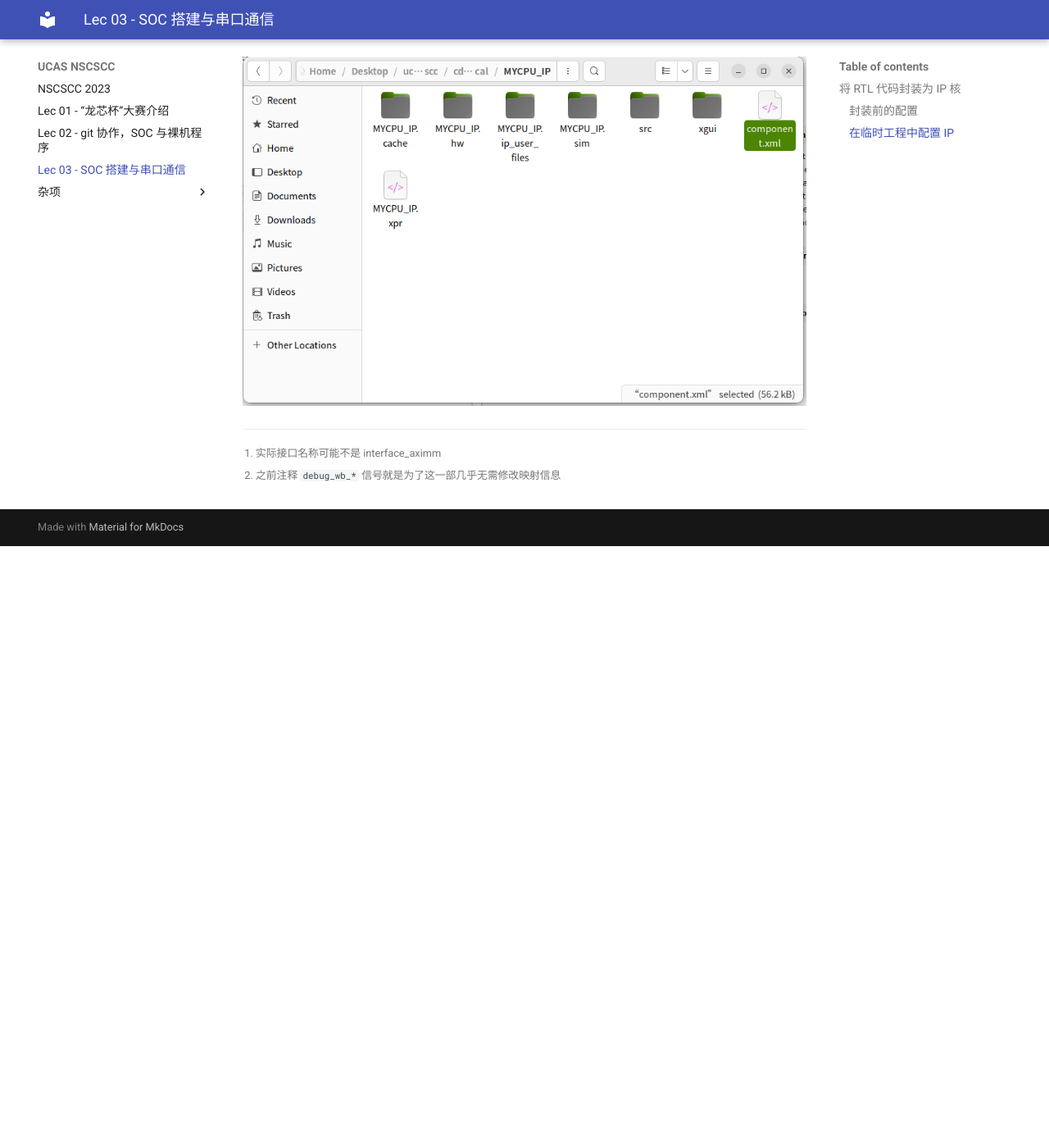
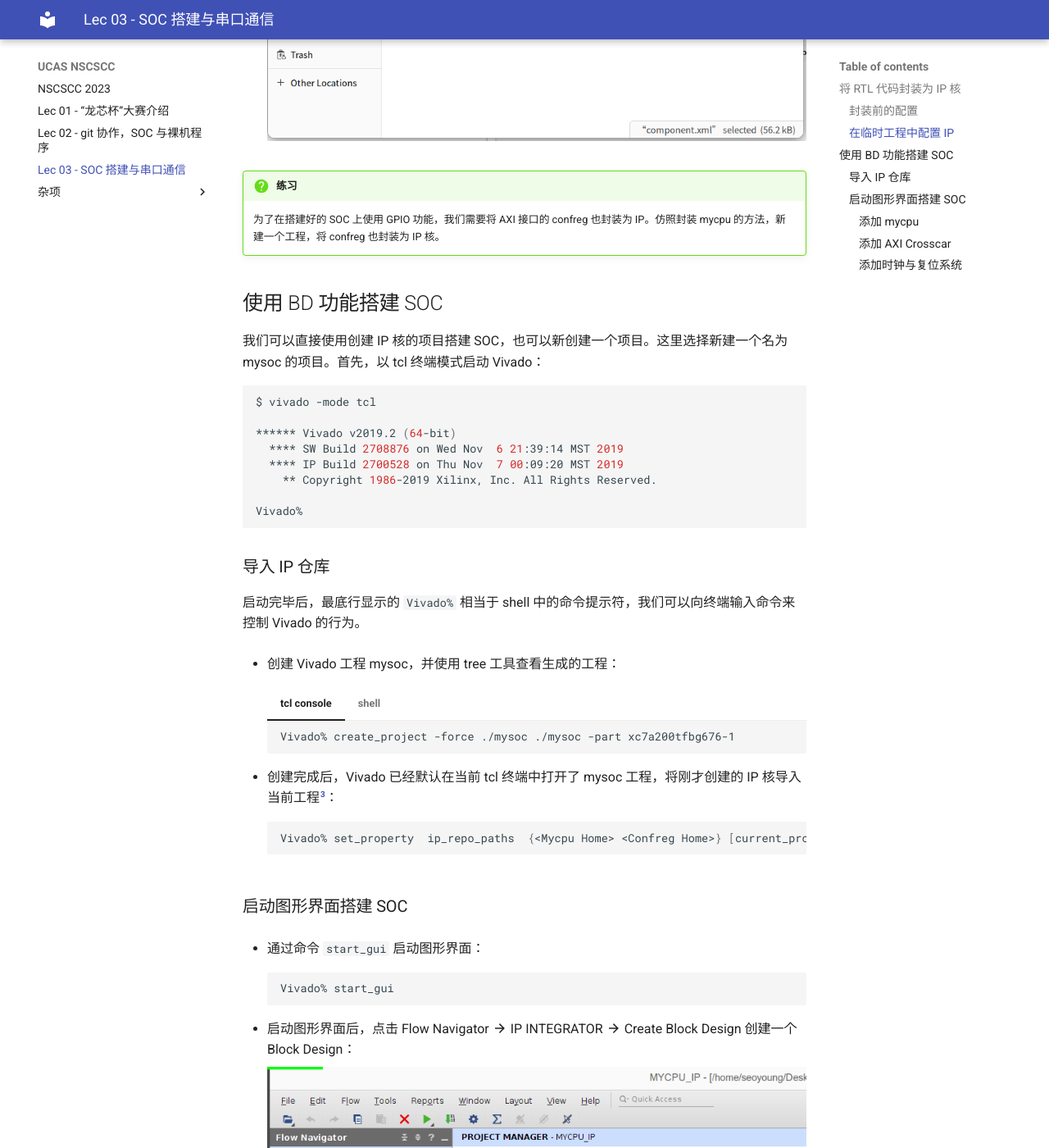
Before and after one commit to ucas-nscscc/docs, an MkDocs documentation site: the page built from docs/lec03/index.md, in a window 1280 px wide and 1400 px high, scrolled down 7572 px. Shown: the whole window at 82% size. Built offline with MkDocs 1.6.1 and Material for MkDocs 9.7.7, drawn with Linux system fonts in a browser that asks for light colours; before the commit the page ends 8238 px from its top, so only the background shows below that; some of the changed text lies outside the part shown.

Commit message:
add SOC frame work in lec 03

````diff
--- a/docs/lec03/index.md
+++ b/docs/lec03/index.md
@@ -20,23 +20,23 @@
 
 - 点击 Tools :material-arrow-right: Create and Package New IP... 选项，开始封装一个 IP 核：
 
-![](../img/lec03/create-and-package.png)
+    ![](../img/lec03/create-and-package.png)
 
 - 而后，将弹出一个设置界面，点击 Next：
 
-![](../img/lec03/cpni-1.png)
+    ![](../img/lec03/cpni-1.png)
 
 - 选择 Package your current project，设置封装目标为当前项目，然后点击 Next：
 
-![](../img/lec03/cpni-2.png)
+    ![](../img/lec03/cpni-2.png)
 
 - 接下来在 IP location 输入框中输入自定义路径，该路径为 IP 文件的输出路径，然后点击 Next：
 
-![](../img/lec03/cpni-3.png)
+    ![](../img/lec03/cpni-3.png)
 
 - 之后将弹出一个窗口询问是否拷贝源码，点击 OK：
 
-![](../img/lec03/cpni-4.png)
+    ![](../img/lec03/cpni-4.png)
 
 !!! warning "注意"
 
@@ -45,7 +45,7 @@
 
 - 最后，点击 Finish，将会弹出一个新的临时工程用于配置 IP：
 
-![](../img/lec03/cpni-6.png)
+    ![](../img/lec03/cpni-6.png)
 
 ### 在临时工程中配置 IP
 
@@ -53,23 +53,141 @@
 
 - 点击 Ports and Interfaces :material-arrow-right: 右键 interface_aximm[^1] :material-arrow-right: Edit Interface配置 mycpu 对外暴露的 AXI 接口：
 
-![](../img/lec03/pi-1.png)
+    ![](../img/lec03/pi-1.png)
 
 - 在弹出的窗口中，可以看到对该接口的配置信息，切换到 Port Mapping 选项卡，在**最下面**的窗口中检查 AXI 接口信号（左侧大写）与 `mycpu_top` 中的信号（右侧小写）是否匹配[^2]：
 
-![](../img/lec03/pi-2.png)
+    ![](../img/lec03/pi-2.png)
 
 - 切换到 Parameters 选项卡，配置接口的参数。点击右侧的 :octicons-diff-added-16: 按钮创建参数，在弹出的窗口中输入参数名为 `FREQ_HZ`，创建完成后，该参数位于 Optional 中，修改 value 一列对应的值为 mycpu 的**实际运行频率**，建议为 50MHz：
 
-![](../img/lec03/pi-3.png)
+    ![](../img/lec03/pi-3.png)
 
 - 点击 OK 关闭 Edit Interface 窗口后，点击 Review and Package :material-arrow-right: Package IP 按钮封装 IP：
 
-![](../img/lec03/pi-4.png)
+    ![](../img/lec03/pi-4.png)
 
-- 由于上一小节在 IP location 中填写的是该目录的位置，因此 IP 的 `.xml` 描述文件位于该项目的根目录下：
+- 由于上一小节在 IP location 中填写的是该项目的位置，因此 IP 的 `.xml` 描述文件位于该项目的根目录下：
 
-![](../img/lec03/pi-5.png)
+    ![](../img/lec03/pi-5.png)
+
+!!! question "练习"
+
+    为了在搭建好的 SOC 上使用 GPIO 功能，我们需要将 AXI 接口的 confreg 也封装为 IP。仿照封装 mycpu 的方法，新建一个工程，将 confreg 也封装为 IP 核。
+
+## 使用 BD 功能搭建 SOC
+
+我们可以直接使用创建 IP 核的项目搭建 SOC，也可以新创建一个项目。这里选择新建一个名为 mysoc 的项目。首先，以 tcl 终端模式启动 Vivado：
+
+```sh
+$ vivado -mode tcl
+
+****** Vivado v2019.2 (64-bit)
+  **** SW Build 2708876 on Wed Nov  6 21:39:14 MST 2019
+  **** IP Build 2700528 on Thu Nov  7 00:09:20 MST 2019
+    ** Copyright 1986-2019 Xilinx, Inc. All Rights Reserved.
+
+Vivado%
+```
+
+### 导入 IP 仓库
+
+启动完毕后，最底行显示的 `Vivado%` 相当于 shell 中的命令提示符，我们可以向终端输入命令来控制 Vivado 的行为。
+
+- 创建 Vivado 工程 mysoc，并使用 tree 工具查看生成的工程：
+
+    === "tcl console"
+
+        ```sh
+        Vivado% create_project -force ./mysoc ./mysoc -part xc7a200tfbg676-1
+        ```
+
+    === "shell"
+
+        ```sh
+        $ tree ./mysoc
+        ./mysoc/
+        ├── mysoc.cache
+        │   └── wt
+        │       └── project.wpc
+        ├── mysoc.hw
+        │   └── mysoc.lpr
+        ├── mysoc.ip_user_files
+        └── mysoc.xpr
+
+        4 directories, 3 files
+        ```
+
+- 创建完成后，Vivado 已经默认在当前 tcl 终端中打开了 mysoc 工程，将刚才创建的 IP 核导入当前工程[^3]：
+
+    ```sh
+    Vivado% set_property  ip_repo_paths  {<Mycpu Home> <Confreg Home>} [current_project]
+    ```
+
+### 启动图形界面搭建 SOC
+
+- 通过命令 `start_gui` 启动图形界面：
+
+    ```sh
+    Vivado% start_gui
+    ```
+
+- 启动图形界面后，点击 Flow Navigator :material-arrow-right: IP INTEGRATOR :material-arrow-right: Create Block Design 创建一个 Block Design：
+
+    ![](../img/lec03/bd-1.png)
+
+- 而后在打开的 Diagram 选项卡中点击 :octicons-diff-added-16: 添加 IP 核，由于已经添加了 IP 仓库，因此可以看到自定义的 mycpu_top_v1_0 IP 核：
+
+    ![](../img/lec03/bd-2.png)
+
+#### 添加 mycpu
+
+- 双击 mycpu_top_v1_0，相应的原理图将出现在 Diagram 中：
+
+    ![](../img/lec03/bd-3.png)
+
+    该原理图显示了 IP 核 mycpu_top_v1_0 中的所有接口，方框左侧为输入（从方）接口，右侧为输出（主方）接口。由于右侧为标准的主方 AXI 接口，因此所有的信号都包含在 interface_aximm 中，点击 :octicons-diff-added-16: 可以查看其中包含的信号。
+
+#### 添加 AXI Crosscar
+
+- 下一步，需要创建基于 AXI 总线的片上互联结构，添加一个 AXI Crossbar：
+
+    ![](../img/lec03/bd-4.png)
+
+#### 添加时钟与复位系统
+
+- 添加 AXI Crossbar 后，可以使用鼠标连接 mycpu 的主方 AXI 接口与 Crossbar 上的从方 AXI 接口。同时，在上方将弹出一个绿色的提示框，提示可以自动连接线路，点击 Run Connection Automation：
+
+    ![](../img/lec03/bd-5.png)
+
+- 自动连线后，Vivado 将自动引入时钟 IP Clocking Wizard 与复位 IP Processor System Reset 并完成部分线路的连接：
+
+    ![](../img/lec03/bd-6.png)
+
+- 我们需要重新定制 IP clk_wiz，双击该模块，在弹出的配置窗口中切换到 Output Clocks，配置 cpu_clk 为 50MHz，timer_clk 为 100MHz：
+
+    ![](../img/lec03/clk-1.png)
+
+- 将该选项卡拖动到最底下，将 Reset Type 设置为 Active Low：
+
+    ![](../img/lec03/clk-2.png)
+
+- 在点击 OK 保存设置后，Diagram 中连接 clk_wiz 的线路将自动断开，需要手动将 cpu_clk 接口连接到与 mycpu 中 aclk 接口相同的线路上：
+
+    ![](../img/lec03/clk-3.png)
+
+- 需要将 clk_wiz 上的 resetn 与 clk_in1 接口引出，最终约束到开发板的引脚上。将鼠标置于 clk_wiz 的 clk_in1 接口上，右键点击，在弹出的选项框中点击 Make External：
+
+    ![](../img/lec03/bd-7.png)
+
+- 使用同样的方法将 resetn 设置为外部接口，然后将 rst_clk_wiz_100M 的 ext_reset_in 信号连接到与 resetn 相同的线路上：
+
+    ![](../img/lec03/bd-8.png)
+
+至此，一个基本的 SOC 框架就搭建完成了，我们可以根据需要在 SOC 中添加各种 AXI 设备。
+
+![](../img/lec03/soc.png)
 
 [^1]: 实际接口名称可能不是 interface_aximm
 [^2]: 之前注释 `debug_wb_*` 信号就是为了这一部几乎无需修改映射信息
+[^3]: 需要将 `<Mycpu Home>` 和 `<Confreg Home>` 分别替换为封装 mycpu 和 confreg 的工程根目录
--- a/mkdocs.yml
+++ b/mkdocs.yml
@@ -15,6 +15,9 @@
         repository: 'ucas-nscscc/docs'
         branch: 'mkdocs-2023'
 markdown_extensions:
+    - pymdownx.superfences
+    - pymdownx.tabbed:
+        alternate_style: true
     - footnotes
     - def_list
     - pymdownx.tasklist:
````
Also changed, not shown: docs/img/lec03/Screenshot from 2022-11-02 21-56-34.png (deleted), docs/img/lec03/bd-1.png (renamed from docs/img/lec03/Screenshot from 2022-11-02 21-45-01.png), docs/img/lec03/bd-2.png (renamed from docs/img/lec03/Screenshot from 2022-11-02 21-48-01.png), docs/img/lec03/bd-3.png (renamed from docs/img/lec03/Screenshot from 2022-11-02 21-48-54.png), docs/img/lec03/bd-4.png (renamed from docs/img/lec03/Screenshot from 2022-11-02 21-50-09.png), docs/img/lec03/bd-5.png (renamed from docs/img/lec03/Screenshot from 2022-11-02 21-52-09.png), docs/img/lec03/bd-6.png (renamed from docs/img/lec03/Screenshot from 2022-11-02 21-54-06.png), docs/img/lec03/bd-7.png (renamed from docs/img/lec03/Screenshot from 2022-11-02 21-55-06.png), docs/img/lec03/bd-8.png (added), docs/img/lec03/clk-1.png (added), docs/img/lec03/clk-2.png (added), docs/img/lec03/clk-3.png (added), docs/img/lec03/soc.png (added).
